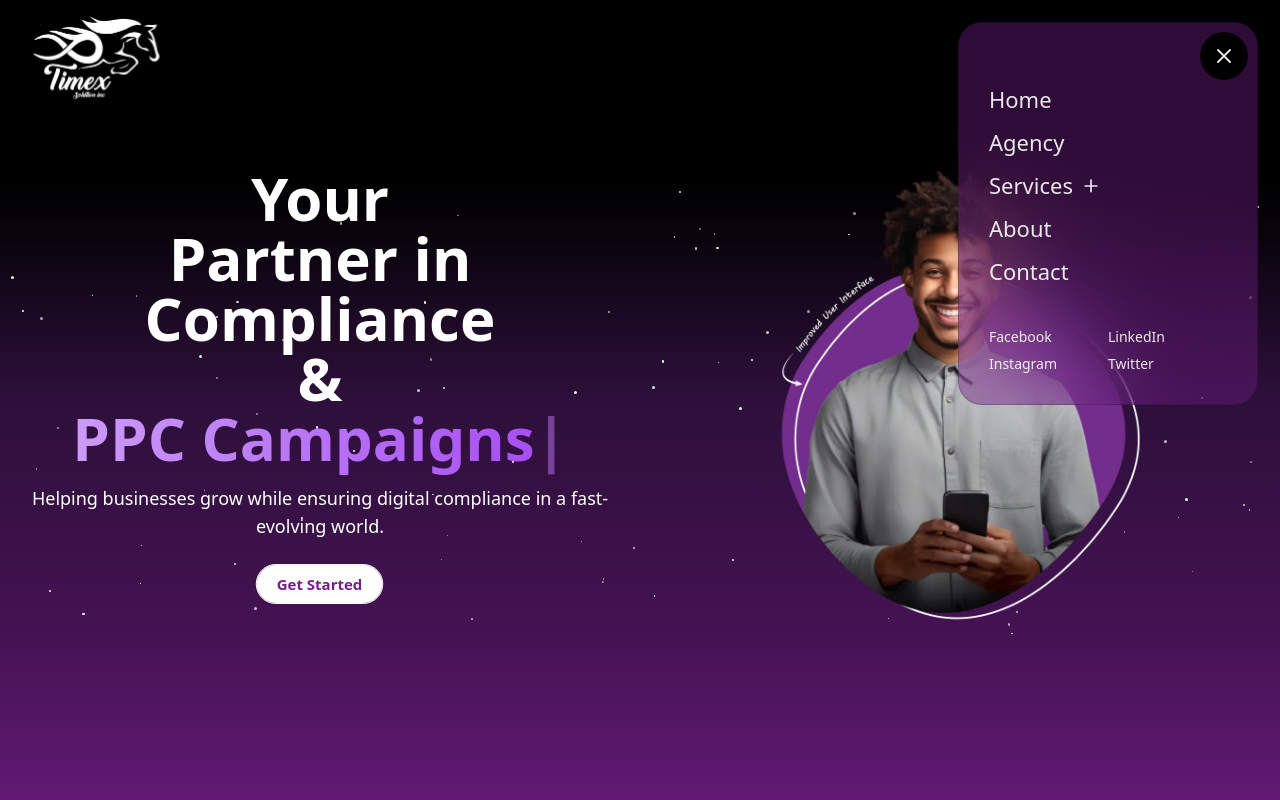
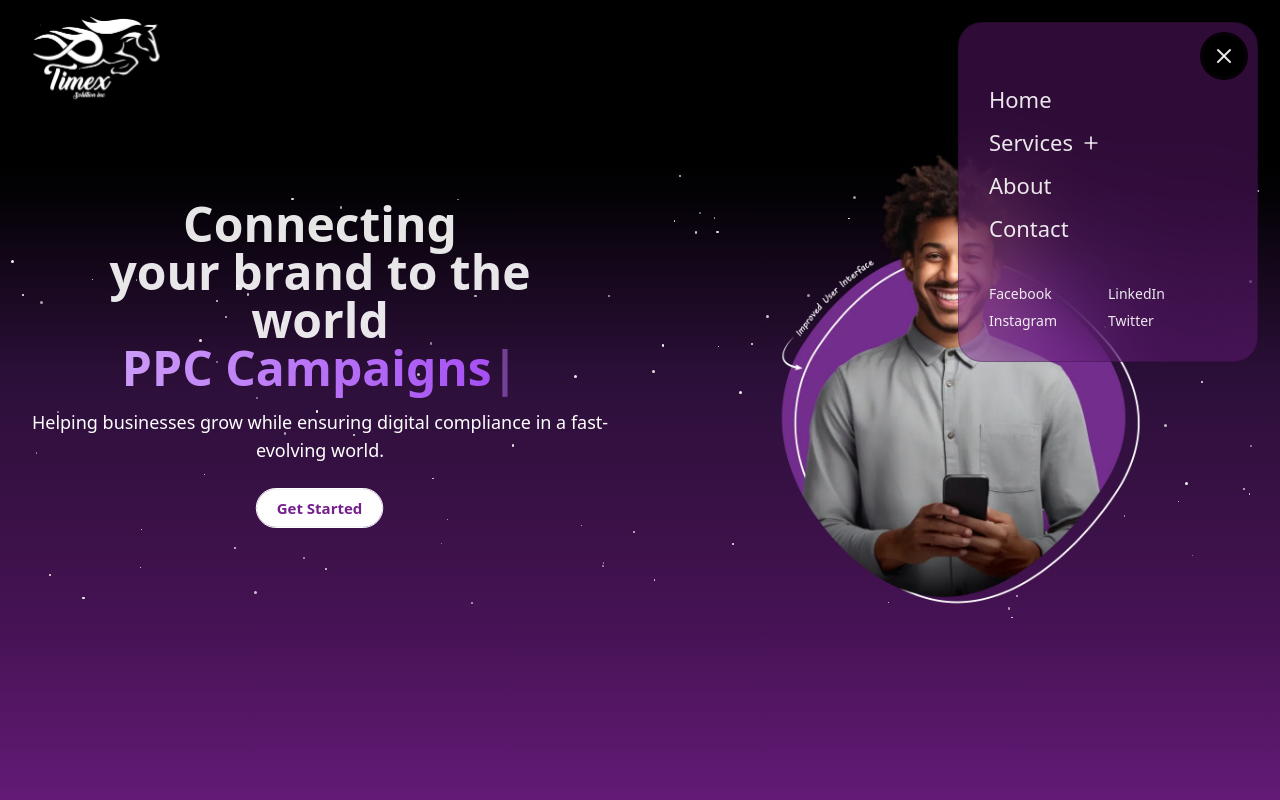
Before and after one commit to Shivaytimex/timexsolutioninc, a React (Vite) app: page / in a window 1280 px wide. Both pictures are taken after a click on the element 1224 px from the left and 56 px from the top of the page. Shown: the top 800 px of the page. Built offline with nearby package versions, Linux system fonts and the light colour scheme.

Commit message:
changes 1

```diff
--- a/src/components/Footer.jsx
+++ b/src/components/Footer.jsx
@@ -65,7 +65,7 @@ const Footer = () => {
                   </li>
                   <li className="flex items-center gap-2 text-gray-600 hover:text-gray-300 transition-colors duration-200">
                     <MdPhone className="w-5 h-5" />
-                    <Link to="tel:+12345678901" target="_blank" className="">+1 916-535-8383 , 888-730-8990</Link>
+                    <Link to="tel:+12345678901" target="_blank" className="">+1 916-535-8383</Link>
                   </li>
                   <li className="flex items-center gap-2 text-gray-600 hover:text-gray-300 transition-colors duration-200">
                     <MdEmail className="w-5 h-5" />
--- a/src/components/Herosection1.jsx
+++ b/src/components/Herosection1.jsx
@@ -8,22 +8,23 @@ import { AniButton } from "../utils/ButtonAnimation";
 // optimized code
 function HeroSection1() {
   return (
-    <div className="relative bg-gradient-to-b from-black from-10% via-primary via-100% to-black to-90% min-h-screen overflow-hidden py-8 md:py-10 mt-24 lg:mt-28 xl:mt-32">
+    <div className="relative bg-gradient-to-b from-black from-10% via-primary via-100% to-black to-90% min-h-screen overflow-hidden py-8 md:py-10 mt-24 lg:mt-28  xl:mt-28">
       <section className="bg-gradient-to-b from-transparent via-PurpleDark/10 to-transparent mx-auto px-4 relative">
         <Stars />
         <div className="grid grid-cols-1 md:grid-cols-2 gap-8 relative">
           {/* First Column: Heading Text */}
-          <div className="text-center relative">
+          <div className="text-center relative lg:mt-12">
             <motion.h1
-              className="lg:text-6xl text-white text-3xl font-bold leading-tight mb-4 text-center"
+              className="lg:text-5xl text-white text-3xl font-bold leading-tight mb-4 text-center"
               initial={{ opacity: 0, y: -20 }}
               animate={{ opacity: 1, y: 0 }}
               transition={{ duration: 0.8 }}
             >
-              <div className="text-transparent bg-clip-text bg-white">
-                Your <br /> Partner in <br />
-                <span className="">Compliance</span>
-                <br /> & <br />
+              <div className="text-transparent bg-clip-text bg-white/90">
+                Connecting <br />
+                your brand to the
+                <br />
+                <span className=""> world</span>
               </div>
               <TypewriterEffect />
             </motion.h1>
@@ -52,7 +53,7 @@ function HeroSection1() {
           </div>
 
           {/* Second Column: Image */}
-          <div className="w-full h-full relative">
+          <div className="w-full h-full relative ">
             <motion.div
               className="h-auto lg:w-[470px] lg:-mt-2 mx-auto object-cover"
               initial={{ opacity: 0, scale: 0.8 }}
--- a/src/components/header/Nav.jsx
+++ b/src/components/header/Nav.jsx
@@ -51,10 +51,6 @@ const slideIn = {
 const links = [
   {
     title: "Home",
-    href: "/",
-  },
-  {
-    title: "Agency",
     href: "/",
   },
   {
--- a/src/components/splashScreen/SplashScreen.jsx
+++ b/src/components/splashScreen/SplashScreen.jsx
@@ -6,7 +6,7 @@ import { SplitText } from "./SplitText";
 export default function SplashScreen({ onComplete }) {
   const [currentWordIndex, setCurrentWordIndex] = useState(0);
   const [isVisible, setIsVisible] = useState(true);
-  const words = ["WELCOME", "TO", "TIMEXSOLUTIONS"];
+  const words = ["Welcome", "To", "Timex Solution Inc."];
 
   useEffect(() => {
     const timer = setTimeout(() => {
@@ -49,7 +49,7 @@ export default function SplashScreen({ onComplete }) {
             >
               <SplitText
                 text={words[currentWordIndex]}
-                className="text-[2.5rem] md:text-[5rem] lg:text-[6rem] font-bold"
+                className="text-[1.8rem] md:text-[5rem] lg:text-[6rem] font-bold"
                 delay={50}
               />
             </motion.div>
```
